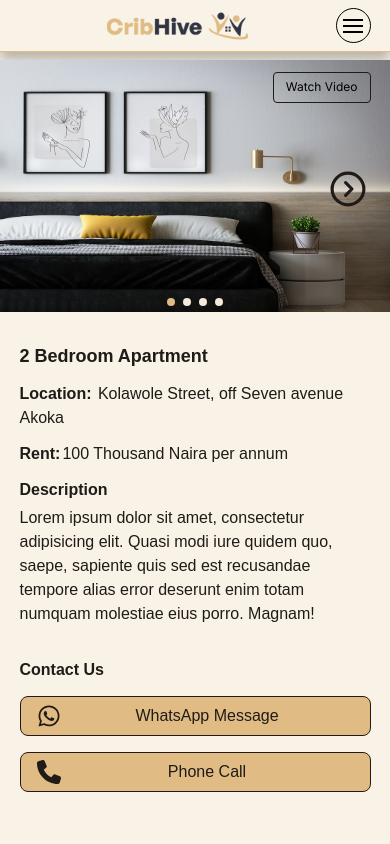
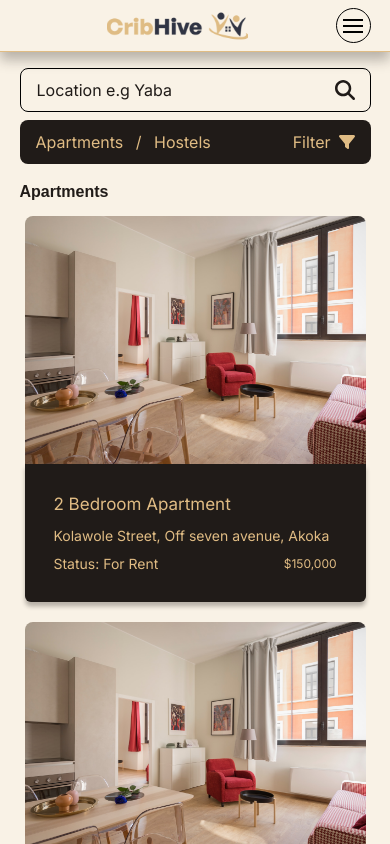
Before and after one commit to nick335/CribHive, a Next.js app: page /properties in a window 390 px wide. Shown: the top 844 px of the page. Built offline with nearby package versions, Linux system fonts and the light colour scheme; a web font is replaced by a local one; what tailwindcss-animation-delay would draw is missing.

Commit message:
Responsivness added to properties view page!

```diff
--- a/src/Components/Home/ViewMore/ViewMore.tsx
+++ b/src/Components/Home/ViewMore/ViewMore.tsx
@@ -1,7 +1,10 @@
+'use client'
 import React from 'react'
 import HotDealsComponent from './HotDealsComponent'
+import { useRouter } from 'next/navigation'
 
 const ViewMore = () => {
+  const router = useRouter()
   return (
     <section className='mt-8'>
      <div className='ml-6 flex gap-x-8 overflow-scroll pr-6 scrollbar-hide  lg:pr-0 lg:w-[90%] lg:gap-x-[2%] lg:justify-center  lg:ml-auto lg:mr-auto '>
@@ -10,7 +13,7 @@ const ViewMore = () => {
       <HotDealsComponent />
       <HotDealsComponent />
      </div>
-     <button className='btnPrimary h-10 w-36 rounded-lg mx-auto flex items-center justify-center mt-6'>View More</button>
+     <button className='btnPrimary h-10 w-36 rounded-lg mx-auto flex items-center justify-center mt-6' onClick = {() => router.push('/properties')} >View More</button>
     </section>
   )
 }
--- a/src/Components/Properties/ContactUs.tsx
+++ b/src/Components/Properties/ContactUs.tsx
@@ -6,13 +6,13 @@ import React from 'react'
 
 const ContactUs = () => {
   return (
-    <div className='mt-8 w-full lg:w-[80%] lg:ml-auto lg:h-[17.5625rem] lg:bg-bgPrimary lg:shadow-contactShadow'>
-     <h3 className='font-bold text-headerPrimary lg:text-[2rem] lg:text-center lg:pt-6'>Contact Us</h3>
+    <div className='mt-8 w-full lg:w-[90%] lg:ml-auto lg:h-[15rem] xl:h-[17.5625rem] lg:bg-bgPrimary lg:shadow-contactShadow'>
+     <h3 className='font-bold text-headerPrimary lg:text-2xl xl:text-[2rem] lg:text-center lg:pt-6'>Contact Us</h3>
      <div className={`mt-3.5 lg:mt-[1.38rem] ${styles.contactusDiv}`}>
       <FontAwesomeIcon icon={faWhatsapp} className='w-6 h-6' />
       <h5 className='mx-auto'>WhatsApp Message</h5>
      </div>
-     <div className={`mt-4 ${styles.contactusDiv}`} >
+     <div className={`mt-4 lg:mt-6  ${styles.contactusDiv}`} >
       <FontAwesomeIcon icon={faPhone} className='w-6 h-6' />
       <h5 className='mx-auto'>Phone Call</h5>
      </div>
--- a/src/Components/Properties/DescriptionContent.tsx
+++ b/src/Components/Properties/DescriptionContent.tsx
@@ -3,13 +3,13 @@ import ContactUs from './ContactUs'
 
 const DescriptionContent = () => {
   return (
-    <div className='mt-6 w-[90%] mx-auto font-jhengHei lg:flex lg:mt-10 lg:flex-nowrap gap-x-36'>
+    <div className='mt-6 w-[90%] mx-auto font-jhengHei lg:flex lg:mt-10 lg:flex-nowrap lg:gap-x-20 xl:gap-x-36'>
      <div className='lg:w-1/2'>
-      <h2 className='text-headerPrimary font-bold text-lg lg:text-[2rem]'>2 Bedroom Apartment</h2>
-      <p className='mt-3 lg:mt-6 lg:text-2xl text-headerPrimary'><span className='font-bold pr-0.5'>Location:</span> Kolawole Street, off Seven avenue Akoka</p>
-      <p className='mt-3 lg:text-2xl text-headerPrimary'><span className='font-bold pr-0.5'>Rent:</span>100 Thousand Naira per annum</p>
-      <h4 className='text-headerPrimary lg:text-2xl font-bold mt-3'>Description</h4>
-      <p className='mt-1 lg:mt-4 lg:text-lg text-headerPrimary'>Lorem ipsum dolor sit amet, consectetur adipisicing elit. Quasi modi iure quidem quo, saepe, sapiente quis sed est recusandae tempore alias error deserunt enim totam numquam molestiae eius porro. Magnam!</p>
+      <h2 className='text-headerPrimary font-bold text-lg lg:text-3xl xl:text-[2rem]'>2 Bedroom Apartment</h2>
+      <p className='mt-3 lg:mt-6 lg:text-xl xl:text-2xl text-headerPrimary'><span className='font-bold pr-0.5'>Location:</span> Kolawole Street, off Seven avenue Akoka</p>
+      <p className='mt-3 lg:text-xl xl:text-2xl text-headerPrimary'><span className='font-bold pr-0.5'>Rent:</span>100 Thousand Naira per annum</p>
+      <h4 className='text-headerPrimary lg:text-xl xl:text-2xl font-bold mt-3'>Description</h4>
+      <p className='mt-1 lg:mt-2 xl:mt-4 lg:text-lg text-headerPrimary'>Lorem ipsum dolor sit amet, consectetur adipisicing elit. Quasi modi iure quidem quo, saepe, sapiente quis sed est recusandae tempore alias error deserunt enim totam numquam molestiae eius porro. Magnam!</p>
      </div>
      <div className='lg:w-1/2'>
       <h3 className='font-inter cursor-pointer lg:w-fit lg:ml-auto px-3 py-[0.4rem] text-xs border border-secondaryBorder rounded-[0.25rem] absolute top-3 right-[5%] lg:static '>Watch Video</h3>
--- a/src/Components/Properties/LocationOnMap.tsx
+++ b/src/Components/Properties/LocationOnMap.tsx
@@ -2,8 +2,8 @@ import React from 'react'
 
 const LocationOnMap = () => {
   return (
-    <div className='mt-[2.91rem] w-[90%] mx-auto'>
-     <h3 className='text-base font-bold font-jhengHei'>Location On Map</h3>
+    <div className='mt-[2.91rem] w-[90%] mx-auto lg:mt-[5.81rem]'>
+     <h3 className='text-base font-bold font-jhengHei lg:text-xl xl:text-2xl'>Location On Map</h3>
      <div></div>
     </div>
   )
--- a/src/Components/Properties/Properties.tsx
+++ b/src/Components/Properties/Properties.tsx
@@ -1,9 +1,8 @@
 import React from 'react'
 import styles from './properties.module.css'
-import ApartmentBox from './ApartmentBox'
-import HostelBox from './HostelBox'
 import { FontAwesomeIcon } from '@fortawesome/react-fontawesome'
 import { faFilter, faMagnifyingGlass } from '@fortawesome/free-solid-svg-icons'
+import PropertyDisplayBox from './PropertyDisplayBox'
 
 const Properties = () => {
   return (
@@ -24,41 +23,41 @@ const Properties = () => {
       </h3>
      </div>
     </section>
-    <section className='mt-4 lg:mt-6'>
+    <section className='mt-4 lg:mt-6 w-fit'>
      <h3 className='font-bold font-jhengHei text-headerPrimary lg:text-2xl'>Apartments</h3>
-     <div className='mt-3 lg:mt-[0.88rem] flex flex-wrap gap-5 justify-center  lg:justify-items-start lg:justify-between lg:gap-y-8'>
-      <ApartmentBox />
-      <ApartmentBox />
-      <ApartmentBox />
-      <ApartmentBox />
-      <ApartmentBox />
-      <ApartmentBox />
-      <ApartmentBox />
-      <ApartmentBox />
-      <ApartmentBox />
-      <ApartmentBox />
-      <ApartmentBox />
-      <ApartmentBox />
-      <ApartmentBox />
-      <ApartmentBox />
+     <div className='mt-3  lg:mt-[0.88rem] flex flex-wrap gap-5 justify-center md:justify-between  lg:justify-items-start lg:justify-between lg:gap-y-8'>
+      <PropertyDisplayBox />
+      <PropertyDisplayBox />
+      <PropertyDisplayBox />
+      <PropertyDisplayBox />
+      <PropertyDisplayBox />
+      <PropertyDisplayBox />
+      <PropertyDisplayBox />
+      <PropertyDisplayBox />
+      <PropertyDisplayBox />
+      <PropertyDisplayBox />
+      <PropertyDisplayBox />
+      <PropertyDisplayBox />
+      <PropertyDisplayBox />
+      <PropertyDisplayBox />
      </div>
     </section>
     <section className='mt-6'>
      <h3 className='font-bold font-jhengHei'>Hostels</h3>
      <div className='mt-4 flex flex-wrap gap-5 justify-center'>
-      <HostelBox />
-      <HostelBox />
-      <HostelBox />
-      <HostelBox />
-      <HostelBox />
-      <HostelBox />
-      <HostelBox />
-      <HostelBox />
-      <HostelBox />
-      <HostelBox />
-      <HostelBox />
-      <HostelBox />
-      <HostelBox />
+      <PropertyDisplayBox />
+      <PropertyDisplayBox />
+      <PropertyDisplayBox />
+      <PropertyDisplayBox />
+      <PropertyDisplayBox />
+      <PropertyDisplayBox />
+      <PropertyDisplayBox />
+      <PropertyDisplayBox />
+      <PropertyDisplayBox />
+      <PropertyDisplayBox />
+      <PropertyDisplayBox />
+      <PropertyDisplayBox />
+      <PropertyDisplayBox />
      </div>
     </section>
     </>
--- /dev/null
+++ b/src/Components/Properties/PropertyDisplayBox.tsx
@@ -0,0 +1,27 @@
+import React from 'react'
+import ResponsiveImage from '../Utility/ResponsiveImage'
+import styles from './properties.module.css'
+import demoImg from '../../../public/images/home/demo.png'
+
+const PropertyDisplayBox = () => {
+  return (
+   <div className='w-full max-w-[21.3125rem] sm:min-w-[17rem] sm:w-[48%]  md:max-w-[22.5rem] mdx:w-[31%] mdx:min-w-[16rem] mdx:max-w-[19rem]   lg:max-w-[18.375rem] xl:max-w-[15.375rem]'>
+   <ResponsiveImage
+    url={demoImg}
+    alt='apartment_Img'
+    style={styles.apartmentImgSize}
+    addons={styles.apartmentAddon}
+   />
+   <div className='bg-bgSecondary px-[1.81rem] py-7 shadow-apartmentBox text-textSecondary font-inter font-normal rounded-b-md lg:py-[1.19rem] lg:px-4'>
+    <h3 className='text-[1.0625rem]'>2 Bedroom Apartment</h3>
+    <p className='mt-2 text-sm'>Kolawole Street, Off seven avenue, Akoka</p>
+    <div className='flex items-center justify-between mt-2 text-sm'>
+      <h5>Status: For Rent</h5>
+      <h6 className='text-xs'>$150,000</h6>
+    </div>
+   </div>
+  </div>
+  )
+}
+
+export default PropertyDisplayBox
--- a/src/Components/Properties/properties.module.css
+++ b/src/Components/Properties/properties.module.css
@@ -14,7 +14,7 @@
  @apply rounded-t-lg;
  }
  .contactusDiv{
-  @apply h-10 w-full flex items-center px-4 bg-bgOrange text-headerPrimary border border-secondaryBorder rounded-lg lg:w-[70%] lg:mx-auto;
+  @apply h-10 w-full flex items-center px-4 bg-bgOrange text-headerPrimary border border-secondaryBorder rounded-lg lg:w-[80%] lg:mx-auto cursor-pointer;
  }
  .arrowLeft{
   @apply relative h-9 w-9 ;
--- a/src/app/globals.css
+++ b/src/app/globals.css
@@ -10,6 +10,9 @@
 }
 body{
   background: #F9F2E6;
+}
+html{
+  scroll-behavior: smooth;
 }
 @font-face {
   font-family: "Microsoft-JhengHei";
--- /dev/null
+++ b/src/app/properties/description/page.tsx
@@ -0,0 +1,12 @@
+import React from 'react'
+import PropertiesDescription from '@/Components/Properties/PropertiesDescription'
+
+const page = () => {
+  return (
+    <main className='mt-2'>
+      <PropertiesDescription />
+    </main>
+ )
+}
+
+export default page
--- a/src/app/properties/page.tsx
+++ b/src/app/properties/page.tsx
@@ -1,14 +1,10 @@
 import Properties from '@/Components/Properties/Properties'
-import PropertiesDescription from '@/Components/Properties/PropertiesDescription'
 import React from 'react'
 
 const page = () => {
   return (
-    // <main className='w-[90%] mx-auto mt-4'>
-    //  <Properties />
-    // </main>
-    <main className='mt-2'>
-      <PropertiesDescription />
+    <main className='w-[90%] mx-auto mt-4'>
+     <Properties />
     </main>
   )
 }
```
Also changed, not shown: src/Components/Header/MenuLists.tsx (+62 -7 lines), src/Components/Home/HTU/HowToUse.tsx (+33 -4 lines).
